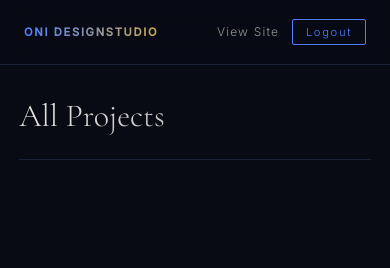
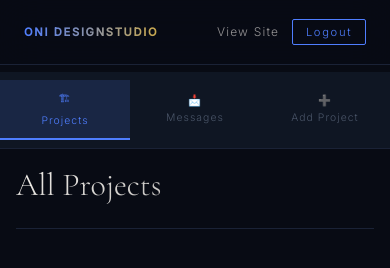
Before and after one commit to PaciVerse/architecture-portfolio, a website: page public/pages/admin.html in a window 390 px wide. Drawn offline with nearby package versions, Linux system fonts and the light colour scheme; no server answers; sample sign-in values are in the browser's storage.

Commit message:
fix mobile admin sidebar

```diff
--- a/public/css/admin.css
+++ b/public/css/admin.css
@@ -248,15 +248,68 @@
 }
 
 @media (max-width: 768px) {
-  .admin-sidebar { width: 60px; padding: 1rem 0; }
-  .sidebar-item span:last-child { display: none; }
-  .sidebar-item { justify-content: center; padding: 1rem; }
-  .admin-main { margin-left: 60px; padding: 2rem 1.5rem; }
-  .form-row { grid-template-columns: 1fr; }
-  .admin-project-item { flex-wrap: wrap; }
+  .admin-section {
+    flex-direction: column;
+  }
+
+  .admin-sidebar {
+    width: 100%;
+    position: relative;
+    top: 0;
+    height: auto;
+    border-right: none;
+    border-bottom: 1px solid var(--border);
+    padding: 0.5rem 0;
+    display: flex;
+    align-items: center;
+  }
+
+  .sidebar-menu {
+    display: flex;
+    flex-direction: row;
+    width: 100%;
+  }
+
+  .sidebar-item {
+    flex: 1;
+    flex-direction: column;
+    gap: 0.3rem;
+    padding: 0.8rem 0.5rem;
+    font-size: 0.7rem;
+    text-align: center;
+    border-left: none;
+    border-bottom: 2px solid transparent;
+    justify-content: center;
+  }
+
+  .sidebar-item.active,
+  .sidebar-item:hover {
+    border-left: none;
+    border-bottom-color: var(--blue);
+    background: var(--blue-glow);
+  }
+
+  .admin-main {
+    margin-left: 0;
+    padding: 1.5rem;
+  }
+
+  .form-row {
+    grid-template-columns: 1fr;
+  }
+
+  .admin-project-item {
+    flex-wrap: wrap;
+  }
 }
 
 @media (max-width: 480px) {
-  .admin-sidebar { display: none; }
-  .admin-main { margin-left: 0; padding: 1.5rem 1.2rem; }
+  .sidebar-item {
+    font-size: 0.65rem;
+    padding: 0.7rem 0.3rem;
+  }
+
+  .admin-main {
+    padding: 1rem;
+  }
 }
```
